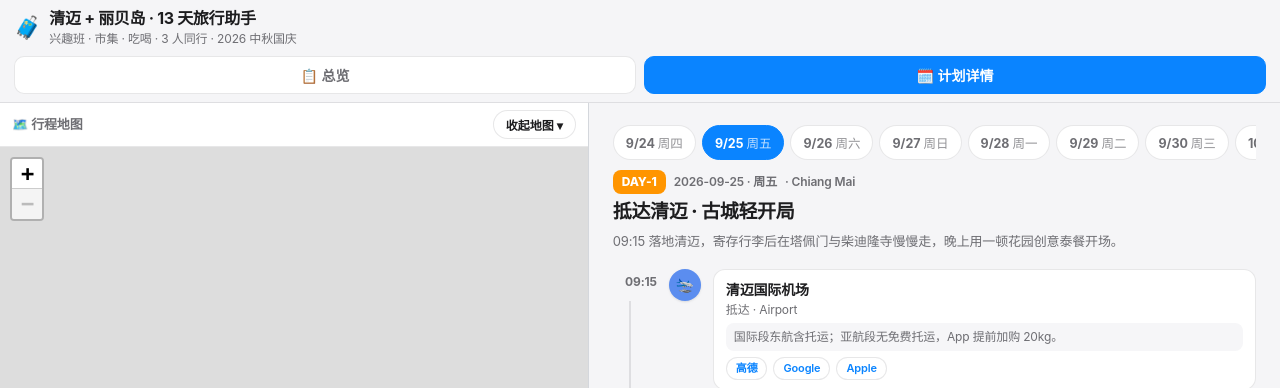
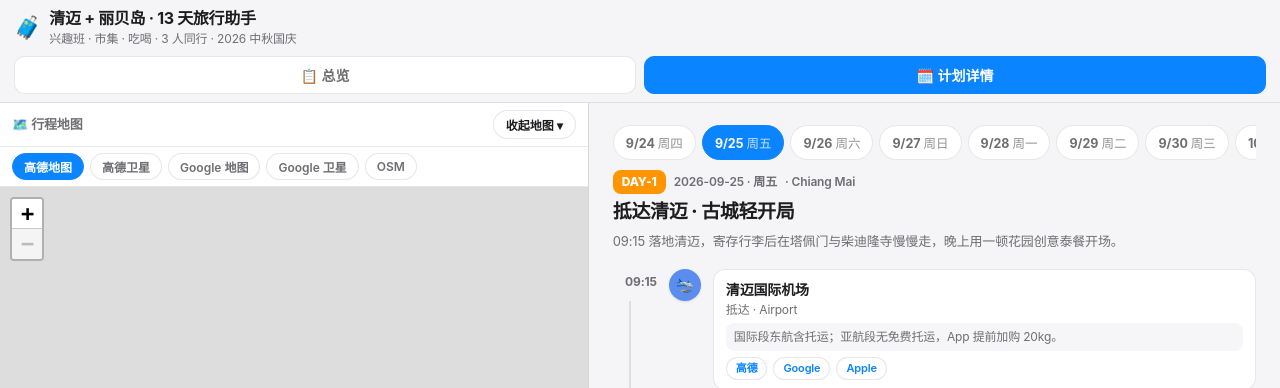
Before and after one commit to MOJOHAPPY/qingmai-lipe-2026, a plain HTML site: page index.html in a window 1280 px wide. Both pictures are taken after a click on the button "🗓️ 计划详情". Shown: the top 388 px of the page. Drawn offline with Linux system fonts and the light colour scheme.

Commit message:
地图底图支持高德/Google/OSM 一键切换

```diff
--- a/index.html
+++ b/index.html
@@ -703,7 +703,7 @@ button{font-family:inherit;cursor:pointer;}
 
 /* ── 布局 ── */
 .layout{display:flex;flex-direction:column;min-height:calc(100vh - 100px);}
-.map-panel{position:relative;background:#e9edf1;border-bottom:.5px solid var(--line);}
+.map-panel{position:relative;background:#e9edf1;border-bottom:.5px solid var(--line);display:flex;flex-direction:column;}
 .map-bar{
   display:flex;align-items:center;justify-content:space-between;gap:8px;
   padding:7px 12px;background:#fff;border-bottom:.5px solid var(--line);
@@ -713,13 +713,16 @@ button{font-family:inherit;cursor:pointer;}
   border:1px solid var(--line);background:#fff;border-radius:980px;padding:5px 12px;
   font-size:12px;font-weight:600;color:var(--text);white-space:nowrap;
 }
-#map{width:100%;height:38vh;min-height:250px;z-index:1;}
+.map-tools{display:flex;gap:6px;padding:6px 12px;background:#fff;border-bottom:.5px solid var(--line);flex-wrap:wrap;}
+.mchip{border:1px solid var(--line);background:#fff;border-radius:980px;padding:4px 11px;font-size:12px;font-weight:600;color:var(--text2);transition:.15s;}
+.mchip.active{background:var(--accent);border-color:var(--accent);color:#fff;}
+#map{width:100%;height:34vh;min-height:240px;z-index:1;}
 .content{flex:1;padding:14px 14px calc(24px + var(--safe-bottom));width:100%;}
 
 @media (min-width:900px){
   .layout{flex-direction:row;align-items:stretch;}
   .map-panel{width:46%;position:sticky;top:0;height:100vh;border-bottom:none;border-right:.5px solid var(--line);}
-  #map{height:calc(100vh - 46px);}
+  #map{height:auto;flex:1;min-height:0;}
   .content{width:54%;max-width:860px;padding:20px 24px calc(32px + var(--safe-bottom));}
 }
 body.map-hidden .map-panel{display:none;}
@@ -900,6 +903,7 @@ body.map-hidden .content{width:100%;max-width:none;}
       <span class="ttl">🗺️ 行程地图</span>
       <button class="map-toggle" id="mapToggle">收起地图 ▾</button>
     </div>
+    <div class="map-tools" id="mapTools"></div>
     <div id="map"></div>
   </aside>
 
@@ -937,7 +941,7 @@ DATA.categories.forEach(function(c){ CAT[c.id] = c; });
 var ROLE = {};
 DATA.roles.forEach(function(r){ ROLE[r.id] = r; });
 
-var state = { module:"overview", dayId:null, mapHidden:false, userCollapsed:false, mapReady:false };
+var state = { module:"overview", dayId:null, mapHidden:false, userCollapsed:false, mapReady:false, provider:"amap" };
 
 /* ---------- 工具 ---------- */
 function todayStr(d){
@@ -1164,15 +1168,43 @@ function selectDay(id, fromUser){
   window.scrollTo({ top:0, behavior:"smooth" });
 }
 
+/* ---------- 底图切换（高德 / Google / OSM） ---------- */
+var TILE_PROVIDERS = {
+  amap: { name:"高德地图", subdomains:"1234", maxZoom:18, url:"https://webrd0{s}.is.autonavi.com/appmaptile?lang=zh_cn&size=1&scale=1&style=8&x={x}&y={y}&z={z}", attribution:"© 高德地图" },
+  amap_sat: { name:"高德卫星", subdomains:"1234", maxZoom:18, url:"https://webst0{s}.is.autonavi.com/appmaptile?style=6&x={x}&y={y}&z={z}", attribution:"© 高德地图" },
+  google: { name:"Google 地图", subdomains:"0123", maxZoom:20, url:"https://mt{s}.google.com/vt/lyrs=m&x={x}&y={y}&z={z}", attribution:"© Google" },
+  google_sat: { name:"Google 卫星", subdomains:"0123", maxZoom:20, url:"https://mt{s}.google.com/vt/lyrs=s&x={x}&y={y}&z={z}", attribution:"© Google" },
+  osm: { name:"OSM", subdomains:"", maxZoom:19, url:"https://tile.openstreetmap.org/{z}/{x}/{y}.png", attribution:"© OpenStreetMap" }
+};
+var tileLayer = null;
+function providerKey(){
+  try { var k = localStorage.getItem("tripMapProvider"); if (TILE_PROVIDERS[k]) return k; } catch(e){}
+  return "amap";
+}
+function renderMapTools(){
+  $("#mapTools").innerHTML = Object.keys(TILE_PROVIDERS).map(function(k){
+    return '<button class="mchip'+(k===state.provider?" active":"")+'" data-key="'+k+'">'+TILE_PROVIDERS[k].name+'</button>';
+  }).join("");
+}
+function setTileProvider(key){
+  if (!TILE_PROVIDERS[key]) return;
+  state.provider = key;
+  if (!map) return;
+  if (tileLayer) map.removeLayer(tileLayer);
+  var p = TILE_PROVIDERS[key];
+  tileLayer = L.tileLayer(p.url, { subdomains: p.subdomains || "abc", maxZoom: p.maxZoom || 19, attribution: p.attribution }).addTo(map);
+  $$("#mapTools .mchip").forEach(function(c){ c.classList.toggle("active", c.dataset.key === key); });
+  try { localStorage.setItem("tripMapProvider", key); } catch(e){}
+}
+
 /* ---------- 地图 ---------- */
 var map = null, layer = null;
 function ensureMap(){
   if (map) return;
   map = L.map("map", { zoomControl: true });
-  L.tileLayer("https://tile.openstreetmap.org/{z}/{x}/{y}.png", {
-    maxZoom: 19,
-    attribution: '&copy; <a href="https://www.openstreetmap.org/copyright">OpenStreetMap</a>'
-  }).addTo(map);
+  state.provider = providerKey();
+  renderMapTools();
+  setTileProvider(state.provider);
   map.setView([18.80, 98.97], 12);
   layer = L.layerGroup().addTo(map);
   state.mapReady = true;
@@ -1252,6 +1284,10 @@ $("#mapShowBtn").addEventListener("click", function(){
   state.userCollapsed = false;
   setMapHidden(false);
 });
+$("#mapTools").addEventListener("click", function(e){
+  var c = e.target.closest(".mchip");
+  if (c) setTileProvider(c.dataset.key);
+});
 $("#dayTabs").addEventListener("click", function(e){
   var t = e.target.closest(".day-tab");
   if (t) selectDay(t.dataset.id, true);
```
Also changed, not shown: 清迈丽贝·旅行助手.html (+44 -8 lines).
